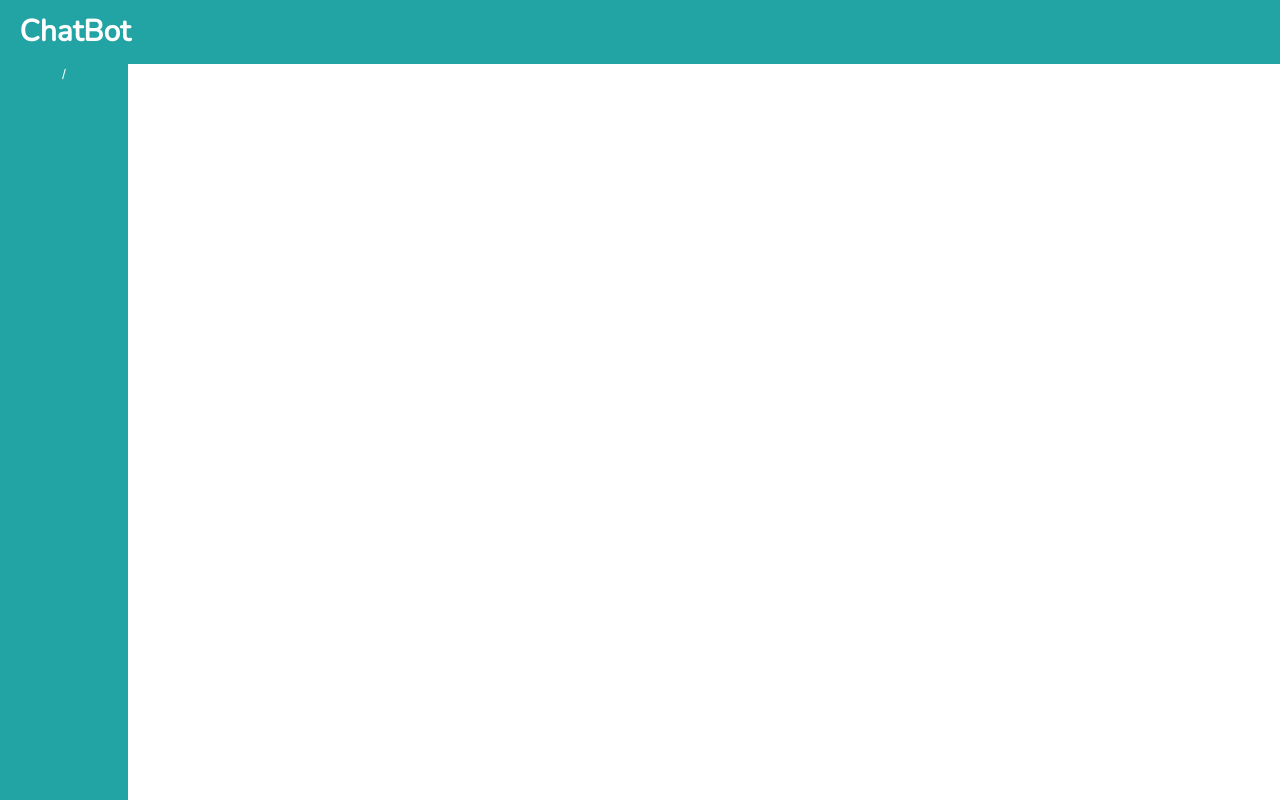
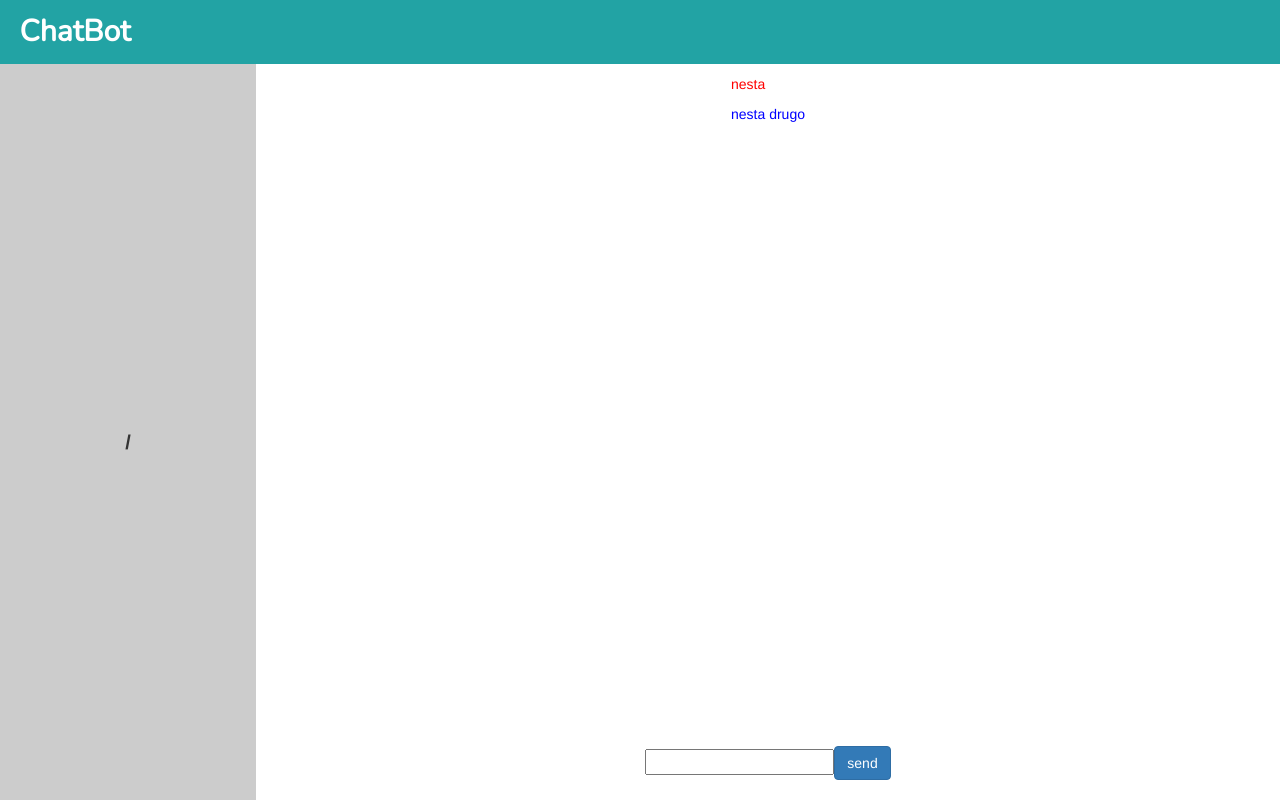
Before and after one commit to toni024/combis_chatbot, a React (Create React App) app in the folder reactJS/: page / in a window 1280 px wide. Built offline with nearby package versions, Linux system fonts and the light colour scheme; no server answers.

Commit message:
added some stuff

```diff
--- a/reactJS/src/App.css
+++ b/reactJS/src/App.css
@@ -28,10 +28,42 @@ body {
 }
 
 .sidebar {
-  color: #fff;
+  color: #333;
+  font-size: 20px;
   float: left;
   height: 92vh;
-  background: #22A3A4;
-  width: 10%;
-  text-align: center;
+  background: #ccc;
+  width: 20%;
+  display: flex;
+  flex-direction: column;
+  justify-content: center;
+  align-items: center;
 }
+
+.chat {
+  width: 80%;
+  height: 92vh;
+  display: flex;
+  flex-direction: column;
+  align-items: center;
+}
+
+.input {
+  position: absolute;
+  bottom: 20px;
+}
+
+.display_msg {
+  width: 100%;
+  margin: 10px;
+}
+
+.user_msg {
+  /*float: right;*/
+  color: red;
+}
+
+.bot_msg {
+  /*float: left;*/
+  color: blue;
+}
--- a/reactJS/src/App.js
+++ b/reactJS/src/App.js
@@ -1,14 +1,18 @@
 import React, { Component } from "react"
+import { setLocation } from "./actions/chat_action"
 import Nav from "./components/Nav"
 import SideBar from "./components/SideBar"
+import Chat from "./components/Chat"
 import "./App.css"
 
 class App extends Component {
+
   render() {
     return (
       <div className="root">
         <Nav />
         <SideBar />
+        <Chat />
       </div>
     );
   }
--- /dev/null
+++ b/reactJS/src/actions/chat_action.js
@@ -0,0 +1,31 @@
+export const addMessage = (message) => {
+    return (dispatch) => {
+        fetch("/check", {
+            method: "POST",
+            headers: { "Content-Type": "application/json" },
+            body: JSON.stringify({ message })
+        }).then(res => {
+            if (res.status === 200) {
+                res.json().then(data => {
+                    console.log("od bosaka", data)
+                    dispatch({
+                        type: "ADD_MESSAGE",
+                        payload: { message, id: "user" },
+                    })
+                    dispatch({
+                        type: "ADD_MESSAGE",
+                        payload: { message: data.text, id: "bot" },
+                    })
+                })
+            }
+        })
+    }
+}
+
+export const setLocation = (lon, lat, city) => {
+    console.log()
+    return {
+        type: "SET_LOCATION",
+        payload: { lon, lat, city }
+    }
+}
--- a/reactJS/src/components/Chat.js
+++ b/reactJS/src/components/Chat.js
@@ -1,5 +1,59 @@
 import React from "react"
+import { connect } from "react-redux"
+import { bindActionCreators } from "redux"
+import { addMessage } from "../actions/chat_action"
 
 class Chat extends React.Component {
 
+    constructor(props) {
+        super(props)
+        this.state = {
+            msg_txt: "",
+        }
+    }
+
+    componentDidMount() {
+        this.setState({ msg_txt: "" });
+    }
+
+    handleChange(e) {
+        this.setState({ msg_txt: e.target.value });
+    }
+
+    render() {
+        return (
+            <div className="chat">
+                {!this.props.chat.messages.length ? <h2>No messages....</h2> :
+                    <div>
+                        {this.props.chat.messages.map((item, i) => (
+                            <div key={i} className="display_msg">
+                                {/*{console.log(item.message)}*/}
+                                {item.id === "user" ?
+                                    <span className="user_msg">{item.message}</span> :
+                                    <span className="bot_msg">{item.message}</span>
+                                }
+                            </div>
+                        ))}
+                    </div>}
+                <div className="input">
+                    <input type="text" onChange={this.handleChange.bind(this)} />
+                    <button className="btn btn-primary" onClick={() => this.props.addMessage(this.state.msg_txt)}>send</button>
+                </div>
+            </div>
+        )
+    }
 }
+
+function mapeStateToProps(state) {
+    return {
+        chat: state
+    }
+}
+
+function matchDispatchToProps(dispatch) {
+    return bindActionCreators({
+        addMessage,
+    }, dispatch)
+}
+
+export default connect(mapeStateToProps, matchDispatchToProps)(Chat)
--- a/reactJS/src/components/SideBar.js
+++ b/reactJS/src/components/SideBar.js
@@ -1,33 +1,58 @@
 import React from "react"
+import { setLocation } from "../actions/chat_action"
+import { connect } from "react-redux"
+import { bindActionCreators } from "redux"
+
 
 class SideBar extends React.Component {
 
-    constructor(props) {
-        super(props)
-        this.state = {
-            lat: null,
-            lon: null,
-        }
-    }
+    componentDidMount() {
+        // fetch("https://ipinfo.io").then(res => res.json().then(data => { console.log(data) }))
+        // navigator.geolocation.getCurrentPosition((position) => {
+        //     console.log(position.coords.latitude.toFixed(2) + "," + position.coords.longitude.toFixed(2))
+        //     fetch("https://maps.googleapis.com/maps/api/geocode/json?latlng=" +
+        //         position.coords.latitude.toFixed(2) + "," + position.coords.longitude.toFixed(2) +
+        //         "&key=AIzaSyB2T3V59a4UT2--vEUKw-KVI78lueAy9ds").then(res => res.json().then(data => {
+        //             for (var i in data.results) {
+        //                 for (var j in data.results[i].types)
+        //                     if (data.results[i].types[j] === "administrative_area_level_1") {
+        //                         this.props.setLocation(
+        //                             position.coords.latitude.toFixed(2),
+        //                             position.coords.longitude.toFixed(2),
+        //                             data.results[i].formatted_address,
+        //                         )
+        //                     }
+        //             }
 
-    componentDidMount() {
-        navigator.geolocation.getCurrentPosition((position) => {
-            this.setState({
-                lat: position.coords.latitude.toFixed(2),
-                lon: position.coords.longitude.toFixed(2),
-            });
-        })
+        //             console.log("location", data)
+        //         }))
+        // })
     }
 
     render() {
         return (
             <div className="sidebar">
+                <h4>{this.props.chat.city}</h4>
                 <span>
-                    {this.state.lat} / {this.state.lon}
+                    <strong>
+                        {this.props.chat.lat} / {this.props.chat.lon}
+                    </strong>
                 </span>
             </div>
         )
     }
 }
 
-export default SideBar
+function mapeStateToProps(state) {
+    return {
+        chat: state
+    }
+}
+
+function matchDispatchToProps(dispatch) {
+    return bindActionCreators({
+        setLocation,
+    }, dispatch)
+}
+
+export default connect(mapeStateToProps, matchDispatchToProps)(SideBar)
--- a/reactJS/src/index.js
+++ b/reactJS/src/index.js
@@ -1,8 +1,20 @@
 import React from "react"
 import ReactDOM from "react-dom"
+import { applyMiddleware, createStore } from "redux"
+import { Provider } from "react-redux"
+import logger from "redux-logger"
+import thunk from "redux-thunk"
+
+import chatReducer from "./reducers/chat_reducer"
 import App from "./App"
 
+const middleware = applyMiddleware(thunk, logger)
+
+const store = createStore(chatReducer, middleware)
+
 ReactDOM.render(
-  <App />,
+  <Provider store={store}>
+    <App />
+  </Provider>,
   document.getElementById("root")
 )
--- /dev/null
+++ b/reactJS/src/reducers/chat_reducer.js
@@ -0,0 +1,24 @@
+const initialState = {
+    messages: [{ id: "user", message: "nesta" }, { id: "bot", message: "nesta drugo" }],
+    lon: null,
+    lat: null,
+    city: null,
+}
+
+export default (state = initialState, action) => {
+    switch (action.type) {
+        case "ADD_MESSAGE":
+            return {
+                ...state,
+                messages: [...state.messages, action.payload],
+            }
+        case "SET_LOCATION":
+            return {
+                ...state,
+                lon: action.payload.lon,
+                lat: action.payload.lat,
+                city: action.payload.city,
+            }
+        default: return state
+    }
+}
```
Also changed, not shown: reactJS/package.json (+9 -2 lines), 1 other file (tests, documents, lock files or other folders).
